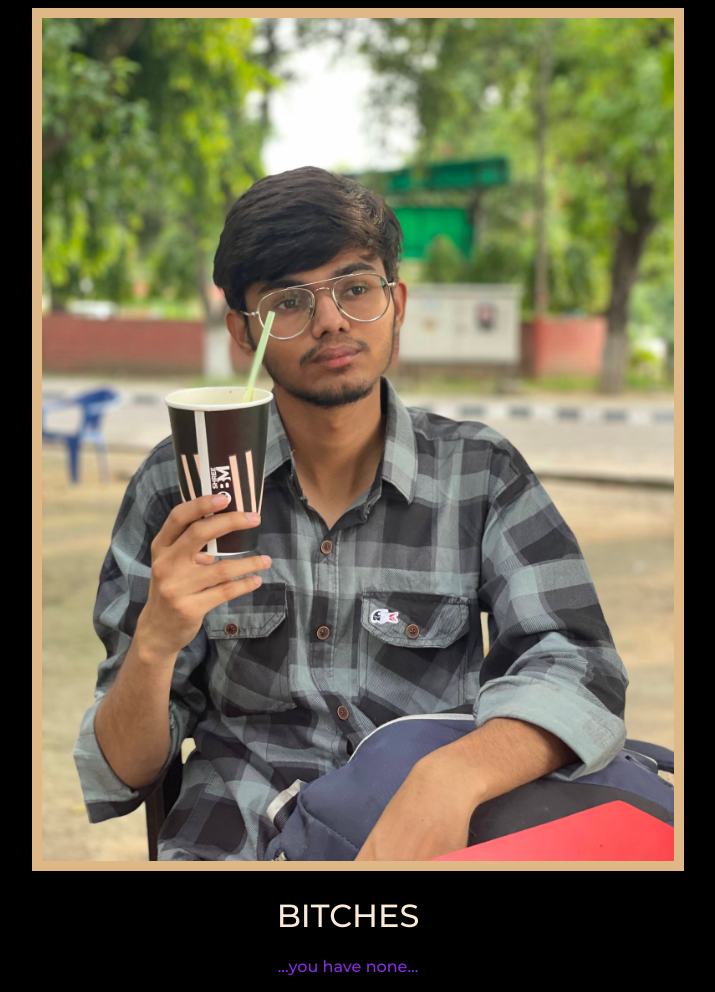
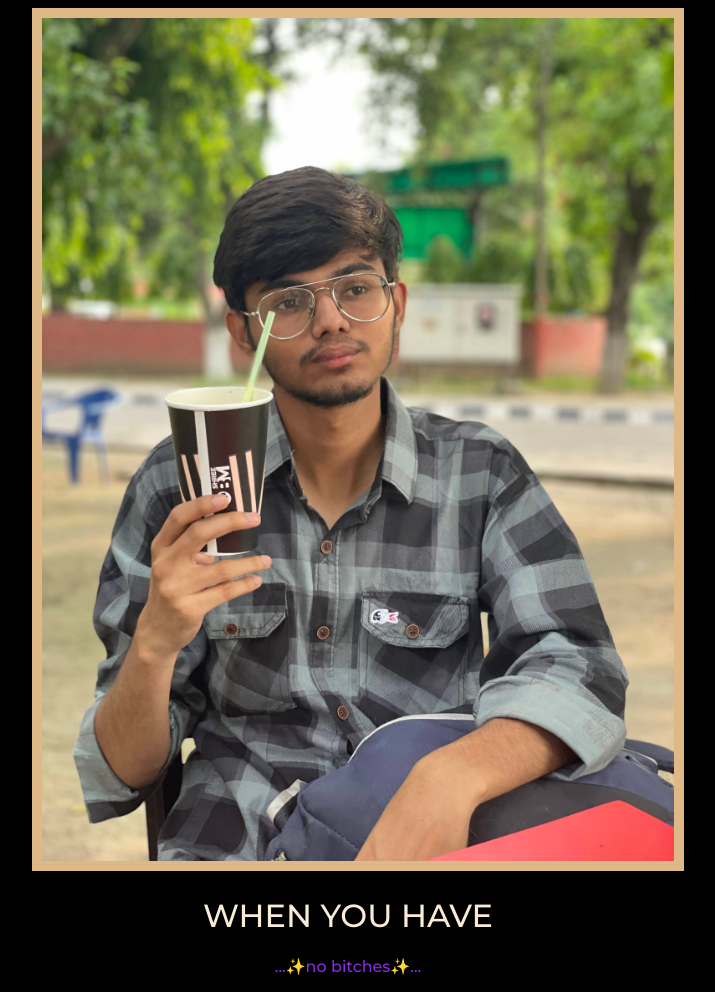
Before and after one commit to mastersarteg/deepikah, a plain HTML site: page index.html in a window 1280 px wide. Shown: the whole page, without its empty margins (292-1007 px from the left). Drawn offline with Linux system fonts and the light colour scheme.

Commit message:
Update index.html

```diff
--- a/index.html
+++ b/index.html
@@ -12,8 +12,8 @@
 <body>
   <div id="imagediv">
     <img id="idiot"src="./assets/images/deepika.jpg" alt="Image of deepikah">
-    <h1 class="center">BITCHES</h1>
-    <p class="center">...you have none...</p>
+    <h1 class="center">WHEN YOU HAVE</h1>
+    <p class="center">...✨no bitches✨...</p>
   </div>
 </body>
 </html>
```
